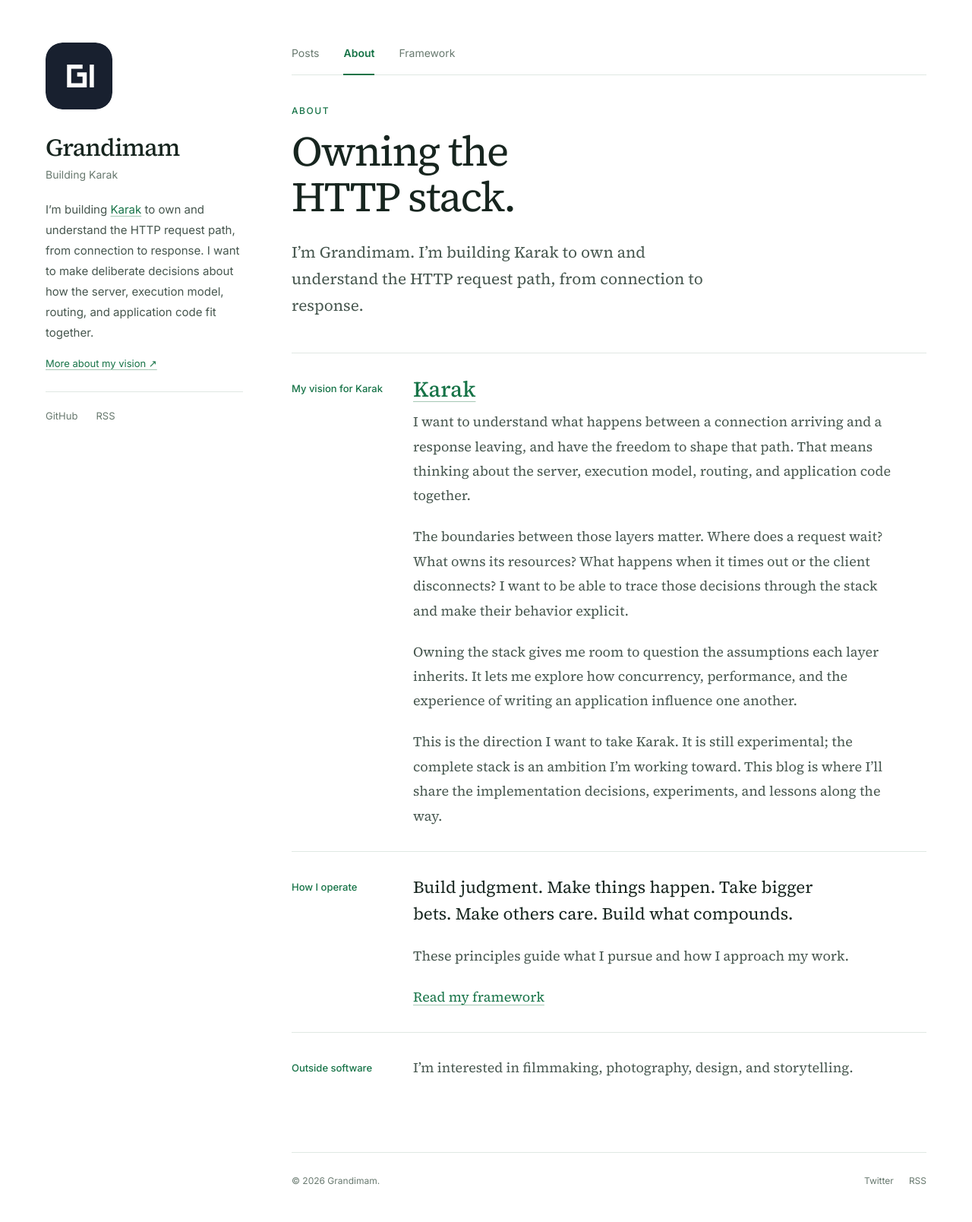
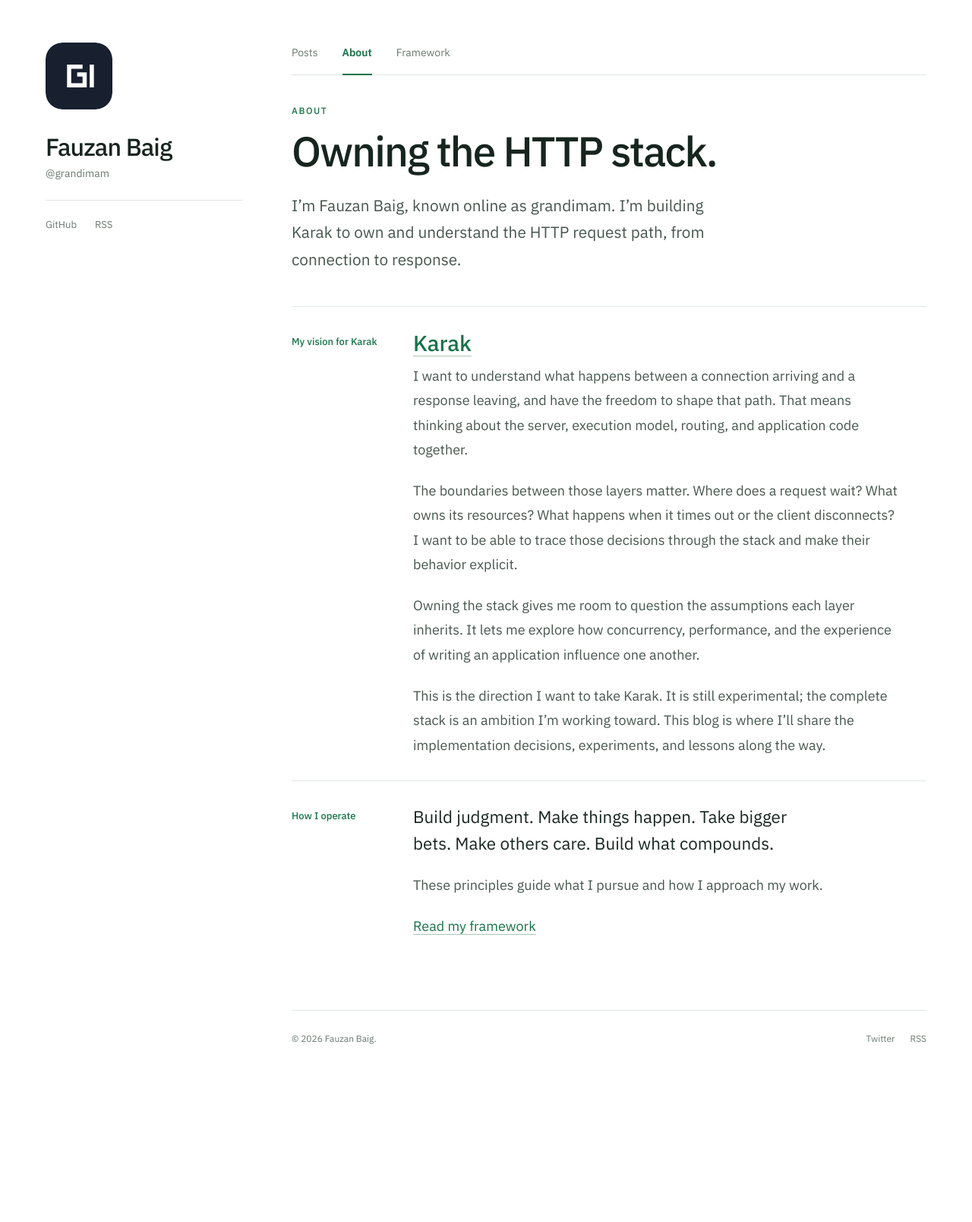
Before and after one commit to grandimam/grandimam, a Jekyll site: the page built from blog/about.md, in a window 1280 px wide. Shown: the whole page at 76% size. Built offline with Jekyll 4.4.1, drawn with Linux system fonts in a browser that asks for light colours; after the commit the page ends 1422 px from its top, so only the background shows below that.

Commit message:
fixed layout and font

```diff
--- a/blog/_config.yml
+++ b/blog/_config.yml
@@ -1,12 +1,12 @@
 # Site settings
-title: Grandimam
+title: Fauzan Baig
 description: "Building Karak to own and understand the HTTP request path, from connection to response. Notes on software, systems, and the decisions behind them."
 baseurl: ""
 url: "https://grandimam.com"
 
 # Author
 author:
-  name: Grandimam
+  name: Fauzan Baig
 
 # Social
 social:
--- a/blog/_includes/profile.html
+++ b/blog/_includes/profile.html
@@ -1,13 +1,11 @@
-<aside class="profile" aria-label="About Grandimam">
+<aside class="profile" aria-label="About {{ site.author.name }}">
   <a class="brand" href="{{ '/' | relative_url }}" aria-label="{{ site.title }} home">
     {% include brand-mark.svg %}
   </a>
   <div class="profile-identity">
     <p class="profile-name">{{ site.author.name }}</p>
-    <p class="profile-role">Building Karak</p>
+    <p class="profile-role">@{{ site.social.github }}</p>
   </div>
-  <p class="profile-bio">I’m building <a class="inline-link" href="https://github.com/grandimam/karak">Karak</a> to own and understand the HTTP request path, from connection to response. I want to make deliberate decisions about how the server, execution model, routing, and application code fit together.</p>
-  <a class="profile-more inline-link" href="{{ '/about/' | relative_url }}">More about my vision <span aria-hidden="true">↗</span></a>
   <div class="profile-links">
     <a class="footer-link" href="https://github.com/{{ site.social.github }}">GitHub</a>
     <a class="footer-link" href="{{ '/feed.xml' | relative_url }}">RSS</a>
--- a/blog/_layouts/default.html
+++ b/blog/_layouts/default.html
@@ -24,7 +24,7 @@
 
   <link rel="preconnect" href="https://fonts.googleapis.com">
   <link rel="preconnect" href="https://fonts.gstatic.com" crossorigin>
-  <link href="https://fonts.googleapis.com/css2?family=Inter:wght@400;500;600&family=JetBrains+Mono:wght@400;500&family=Source+Serif+4:opsz,wght@8..60,400;8..60,500;8..60,600&display=swap" rel="stylesheet">
+  <link href="https://fonts.googleapis.com/css2?family=IBM+Plex+Sans:wght@400;500;600&family=JetBrains+Mono:wght@400;500&display=swap" rel="stylesheet">
 
   <link rel="stylesheet" href="{{ '/assets/css/site.css' | relative_url }}">
 </head>
--- a/blog/about.md
+++ b/blog/about.md
@@ -8,7 +8,7 @@ description: "My vision for Karak: owning and understanding the HTTP request pat
 <header class="about-header">
   <p class="eyebrow">About</p>
   <h1 class="about-title">Owning the HTTP stack.</h1>
-  <p class="about-intro">I’m Grandimam. I’m building Karak to own and understand the HTTP request path, from connection to response.</p>
+  <p class="about-intro">I’m Fauzan Baig, known online as grandimam. I’m building Karak to own and understand the HTTP request path, from connection to response.</p>
 </header>
 
 <section class="about-section" aria-labelledby="about-building">
@@ -30,10 +30,3 @@ description: "My vision for Karak: owning and understanding the HTTP request pat
     <p><a class="inline-link" href="{{ '/framework/' | relative_url }}">Read my framework</a></p>
   </div>
 </section>
-
-<section class="about-section" aria-labelledby="about-interests">
-  <h2 id="about-interests">Outside software</h2>
-  <div class="prose">
-    <p>I’m interested in filmmaking, photography, design, and storytelling.</p>
-  </div>
-</section>
--- a/blog/assets/css/site.css
+++ b/blog/assets/css/site.css
@@ -8,8 +8,7 @@
   --accent-soft: #f0f7f3;
   --code-bg: #f5f7f6;
   --code-border: #e0e8e3;
-  --serif: "Source Serif 4", Georgia, serif;
-  --sans: "Inter", sans-serif;
+  --sans: "IBM Plex Sans", -apple-system, BlinkMacSystemFont, "Segoe UI", sans-serif;
 }
 * { box-sizing: border-box; margin: 0; padding: 0; }
 html { scroll-behavior: smooth; -webkit-text-size-adjust: 100%; text-size-adjust: 100%; }
@@ -24,10 +23,12 @@ a:focus-visible { outline: 2px solid var(--accent); outline-offset: 5px; border-
 .brand { display: inline-flex; align-items: center; width: fit-content; }
 .brand-mark { display: block; width: 88px; height: 88px; border-radius: 22px; }
 .profile-identity { margin-top: 24px; }
-.profile-name { font-family: var(--serif); font-size: 2rem; font-weight: 500; letter-spacing: -.03em; }
+.profile-name { font-family: var(--sans); font-size: 2rem; font-weight: 500; letter-spacing: -.03em; }
 .profile-role { margin-top: 5px; font-size: .875rem; color: var(--text-mute); }
-.profile-bio { margin: 24px 0 16px; font-size: .9375rem; line-height: 1.8; color: var(--text-soft); }
-.profile-more { font-size: .8125rem; line-height: 1.7; }
+.home-intro { margin-bottom: 36px; padding-bottom: 30px; border-bottom: 1px solid var(--line); }
+.home-intro .eyebrow { margin-bottom: 12px; }
+.intro-copy { max-width: 42rem; margin-bottom: 16px; font-size: 1.125rem; line-height: 1.75; color: var(--text-soft); }
+.intro-more { font-size: .8125rem; line-height: 1.7; }
 .profile-links { display: flex; gap: 24px; margin-top: 26px; padding-top: 18px; border-top: 1px solid var(--line); font-size: .8125rem; color: var(--text-mute); }
 .main-column, .content { min-width: 0; }
 .site-nav { display: flex; flex-wrap: wrap; gap: 32px; margin-bottom: 38px; border-bottom: 1px solid var(--line); }
@@ -36,23 +37,23 @@ a:focus-visible { outline: 2px solid var(--accent); outline-offset: 5px; border-
 .nav-link.active { color: var(--accent); font-weight: 600; border-bottom-color: var(--accent); }
 .feed-header { margin-bottom: 12px; }
 .feed-header .section-heading { margin-bottom: 12px; font-size: 2.5rem; }
-.feed-description { font-family: var(--serif); font-size: 1.125rem; line-height: 1.6; color: var(--text-soft); }
+.feed-description { font-family: var(--sans); font-size: 1.125rem; line-height: 1.6; color: var(--text-soft); }
 .eyebrow, .post-series { margin-bottom: 14px; font-size: .75rem; line-height: 1.5; font-weight: 500; letter-spacing: .13em; text-transform: uppercase; color: var(--accent); }
-.title, .post-title, .about-title, .section-heading { font-family: var(--serif); font-weight: 400; font-size: clamp(2.4rem, 4.3vw, 3.75rem); line-height: 1.1; letter-spacing: -.035em; text-wrap: balance; overflow-wrap: break-word; }
-.subtitle { max-width: 36rem; margin: 20px 0; font-family: var(--serif); font-size: 1.25rem; line-height: 1.65; color: var(--text-soft); }
+.title, .post-title, .about-title, .section-heading { font-family: var(--sans); font-weight: 500; font-size: clamp(2.4rem, 4.3vw, 3.75rem); line-height: 1.1; letter-spacing: -.035em; text-wrap: balance; overflow-wrap: break-word; }
+.subtitle { max-width: 36rem; margin: 20px 0; font-family: var(--sans); font-size: 1.25rem; line-height: 1.65; color: var(--text-soft); }
 .inline-link, .post-content a { color: var(--accent); text-decoration: underline; text-decoration-color: #a6c7b4; text-underline-offset: .22em; text-decoration-thickness: 1px; transition: text-decoration-color .15s ease; }
 .inline-link:hover, .post-content a:hover { text-decoration-color: currentColor; }
 .row-list { list-style: none; }
 .row-item { border-bottom: 1px solid var(--line); }
 .row-link { display: grid; grid-template-columns: minmax(0, 1fr) auto; gap: 28px; align-items: baseline; padding: 23px 0; }
-.row-title { font-family: var(--serif); font-size: 1.35rem; line-height: 1.4; font-weight: 500; letter-spacing: -.015em; transition: color .15s ease; }
+.row-title { font-family: var(--sans); font-size: 1.2rem; line-height: 1.4; font-weight: 500; letter-spacing: -.015em; transition: color .15s ease; }
 .row-link:hover .row-title { color: var(--accent); }
 .row-meta { font-size: .75rem; line-height: 1.5; color: var(--text-mute); white-space: nowrap; font-variant-numeric: tabular-nums; }
 .masthead, .post-header { margin-bottom: 36px; padding-bottom: 28px; border-bottom: 1px solid var(--line); }
 .section-heading { margin-bottom: 32px; }
 .title { max-width: 22ch; }
 .subtitle { margin-bottom: 0; }
-.prose, .post-content { max-width: 40rem; font-family: var(--serif); font-size: 1.2rem; line-height: 1.8; color: var(--text-soft); overflow-wrap: break-word; }
+.prose, .post-content { max-width: 40rem; font-family: var(--sans); font-size: 1.125rem; line-height: 1.8; color: var(--text-soft); overflow-wrap: break-word; }
 .prose p + p { margin-top: 1.2em; }
 .prose strong, .post-content strong { color: var(--text); font-weight: 600; }
 .prose h2, .post-content h2, .post-content h3 { margin: 1.9em 0 .6em; font-family: var(--sans); font-size: 1.3rem; font-weight: 600; line-height: 1.4; letter-spacing: -.025em; color: var(--text); text-wrap: balance; overflow-wrap: break-word; }
@@ -77,11 +78,11 @@ a:focus-visible { outline: 2px solid var(--accent); outline-offset: 5px; border-
 .post-content th { background: var(--code-bg); color: var(--text); }
 .about-header { margin-bottom: 44px; }
 .about-title { max-width: 19ch; }
-.about-intro { max-width: 35rem; margin-top: 24px; font-family: var(--serif); font-size: 1.3rem; line-height: 1.7; color: var(--text-soft); }
+.about-intro { max-width: 35rem; margin-top: 24px; font-family: var(--sans); font-size: 1.3rem; line-height: 1.7; color: var(--text-soft); }
 .about-section { display: grid; grid-template-columns: 130px minmax(0, 1fr); gap: 30px; padding: 30px 0; border-top: 1px solid var(--line); }
 .about-section > h2 { font-size: .8125rem; line-height: 1.6; font-weight: 500; color: var(--accent); padding-top: 6px; }
 .about-section .prose { font-size: 1.125rem; }
-.about-section .prose h3 { margin-bottom: 10px; font-family: var(--serif); font-size: 1.8rem; font-weight: 500; line-height: 1.2; color: var(--text); }
+.about-section .prose h3 { margin-bottom: 10px; font-family: var(--sans); font-size: 1.8rem; font-weight: 500; line-height: 1.2; color: var(--text); }
 .about-principles { color: var(--text); font-size: 1.4rem; line-height: 1.55; text-wrap: balance; overflow-wrap: break-word; }
 .content-footer, .post-footer { margin-top: 64px; padding-top: 22px; border-top: 1px solid var(--line); display: flex; flex-wrap: wrap; justify-content: space-between; gap: 16px 24px; align-items: center; font-size: .75rem; line-height: 1.6; color: var(--text-mute); }
 .footer-links { display: flex; flex-wrap: wrap; gap: 20px; }
@@ -98,14 +99,15 @@ a:focus-visible { outline: 2px solid var(--accent); outline-offset: 5px; border-
   .brand-mark { width: 56px; height: 56px; border-radius: 14px; }
   .profile-identity { margin-top: 0; }
   .profile-name { font-size: 1.65rem; }
-  .profile-bio, .profile-more, .profile-links { grid-column: 1 / -1; }
-  .profile-bio { margin: 18px 0 10px; font-size: .875rem; line-height: 1.7; }
+  .profile-links { grid-column: 1 / -1; }
+  .intro-copy { font-size: 1.0625rem; }
+  .home-intro { margin-bottom: 28px; padding-bottom: 24px; }
   .profile-links { margin-top: 16px; padding-top: 0; border: 0; }
   .site-nav { gap: 28px; margin-bottom: 28px; }
   .about-title { font-size: 2.65rem; }
   .about-intro { font-size: 1.2rem; }
   .row-link { padding: 20px 0; }
-  .row-title { font-size: 1.25rem; }
+  .row-title { font-size: 1.125rem; }
   .prose, .post-content { font-size: 1.125rem; }
   .about-section { padding: 24px 0; }
   .about-section > h2 { padding-top: 0; }
--- a/blog/index.html
+++ b/blog/index.html
@@ -4,6 +4,11 @@ title: Posts
 ---
 
 {% assign writing_posts = site.posts | sort: "date" | reverse %}
+<section class="home-intro" aria-label="My vision for Karak">
+  <p class="eyebrow">Building Karak</p>
+  <p class="intro-copy">I’m building <a class="inline-link" href="https://github.com/grandimam/karak">Karak</a> to own and understand the HTTP request path, from connection to response. I want to make deliberate decisions about how the server, execution model, routing, and application code fit together.</p>
+  <a class="intro-more inline-link" href="{{ '/about/' | relative_url }}">More about my vision <span aria-hidden="true">↗</span></a>
+</section>
 <header class="feed-header">
   <h1 class="section-heading">Posts</h1>
   <p class="feed-description">Notes on building Karak, software, and the ideas behind my work.</p>
```
